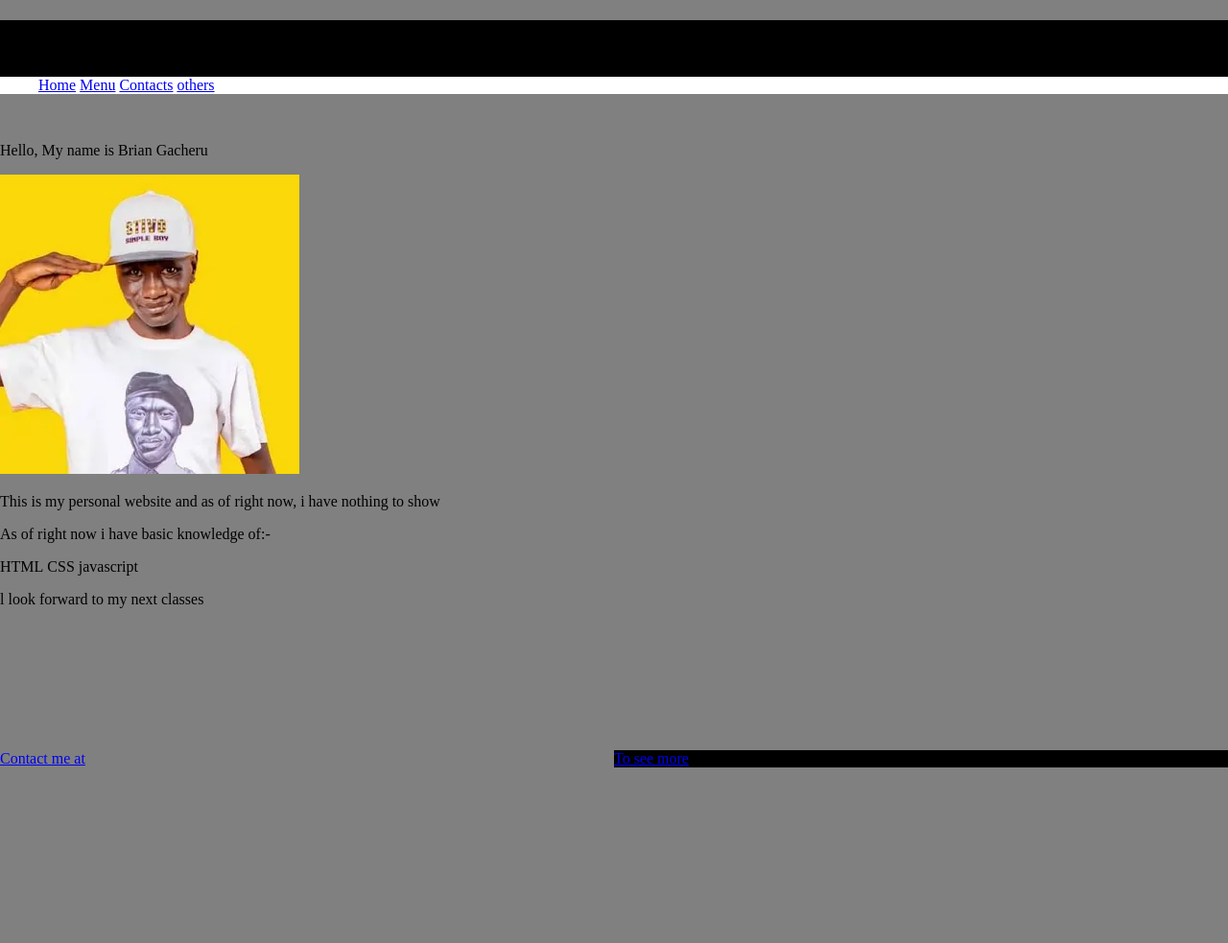
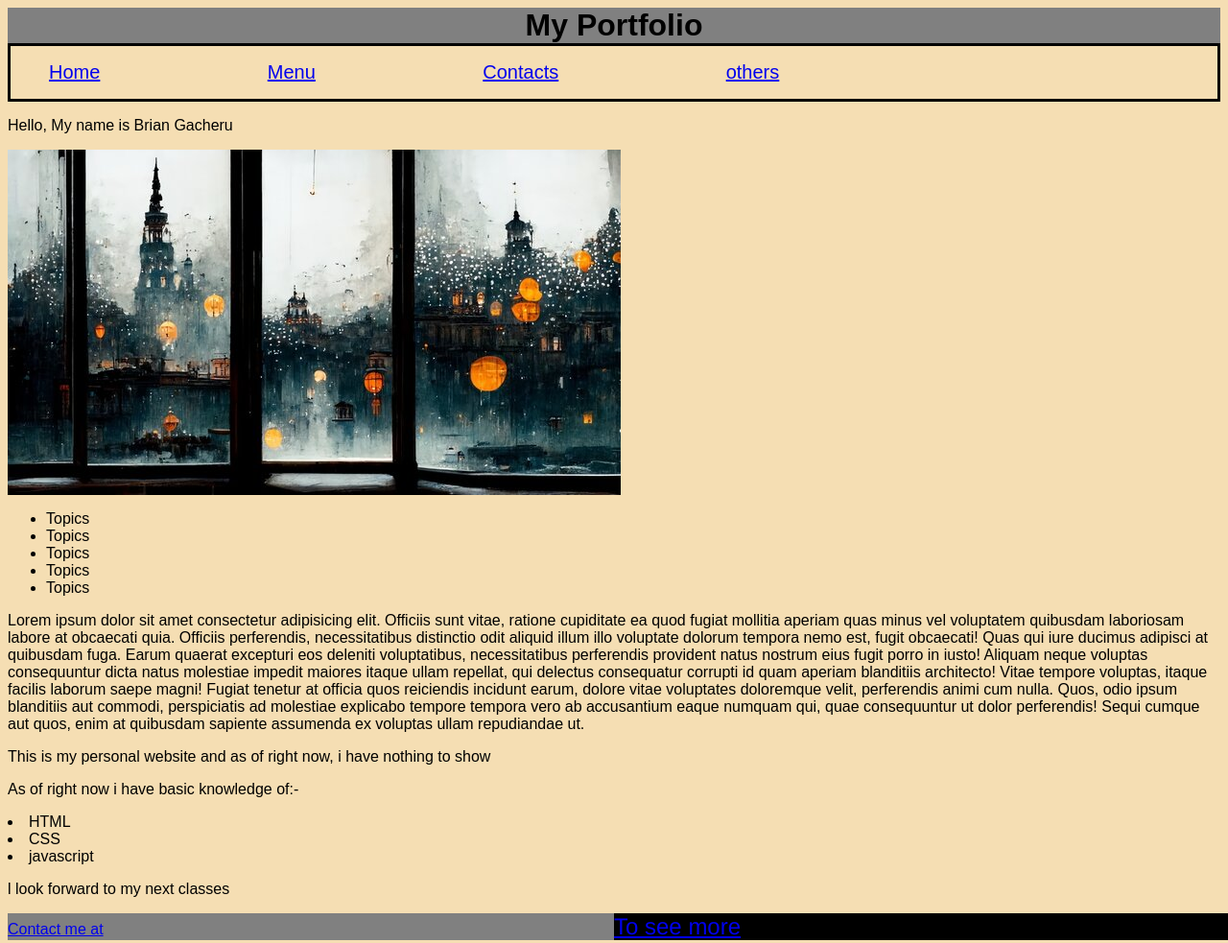
Before and after one commit to BrianGacheru8/My-Personal-Website, a plain HTML site: page index.html in a window 1280 px wide. Shown: the whole page at 96% size. Before the commit the page ends 800 px from the top, so only its background shows below. Drawn offline with Linux system fonts and the light colour scheme.

Commit message:
the goat

```diff
--- a/index.css
+++ b/index.css
@@ -1,14 +1,32 @@
 body{
-    margin:0px;
     padding: 0px;
-    background-color:grey;
+    background-color: wheat;
+    font-family: Arial, Helvetica, sans-serif;
 }
-header{
-    background-color: black;
+header h1{
+    background-color: grey;
+    font-size: xx-large;
+    margin-top: auto;
+    margin-bottom: auto;
+}
+img{
+    display: flex;
+    flex-wrap: wrap;
+    right: auto;
+}
+.navbar{
+    background-color: wheat;
+    border: 3px,solid;
+}
+.navcol{
+     flex-direction: column;
+
 }
 .navitem{
+    font-size: 20px;
+    margin-right: 170px;
+    display:inline;
     justify-content: space-between;
-    text-align:center;
 }
 .heady{
     height:50%;
@@ -20,7 +38,7 @@ header{
     width:100%;
     background-color:grey;
 }
-li{
+p+li{
     display:flex;
     display: inline;
 }
@@ -28,28 +46,20 @@ li{
     text-align: center;
 }
 
-p img{
-    box-sizing: border-box;
-    height:50px;
-    width:50px;
-    border-radius:50%;
-}
 h1{
     box-sizing:border-box;
 }
-div.dog{
-    margin: auto,50%;
+span.dog{
+    font-family: 'Franklin Gothic Medium', 'Arial Narrow', Arial, sans-serif;
+    font-size: x-large;
     width:50%;
     background-color:grey;
-    position:absolute;
-    bottom:0;
-    left:0;
 }
-div.cat{
-    margin: auto, 50%;
+span.cat{
+    font-family: 'Franklin Gothic Medium', 'Arial Narrow', Arial, sans-serif;
+    font-size: x-large;
     width:50%;
     background-color:black;
-    position:absolute;
-    bottom:0;
-    right:0;
+    position: absolute;
+    right: 0px;
 }
--- a/index.html
+++ b/index.html
@@ -19,10 +19,18 @@
                     </ul>
                 </div>
         </header>
-        <div id="makima">
-            <img href="./assets/img2.jpg">
-        </div>
-        <p id="pi">Hello, My name is Brian Gacheru</p><img src="./assets/simple.webp" alt="No Image">
+        <div id="makima"></div>
+        <p id="pi">Hello, My name is Brian Gacheru</p><img src="./assets/img2.jpg" alt="No Image">
+        <span class="navcol">
+            <ul>
+                <li>Topics</li>
+                <li>Topics</li>
+                <li>Topics</li>
+                <li>Topics</li>
+                <li>Topics</li>
+            </ul>
+        </span>
+        <span class="goat">Lorem ipsum dolor sit amet consectetur adipisicing elit. Officiis sunt vitae, ratione cupiditate ea quod fugiat mollitia aperiam quas minus vel voluptatem quibusdam laboriosam labore at obcaecati quia. Officiis perferendis, necessitatibus distinctio odit aliquid illum illo voluptate dolorum tempora nemo est, fugit obcaecati! Quas qui iure ducimus adipisci at quibusdam fuga. Earum quaerat excepturi eos deleniti voluptatibus, necessitatibus perferendis provident natus nostrum eius fugit porro in iusto! Aliquam neque voluptas consequuntur dicta natus molestiae impedit maiores itaque ullam repellat, qui delectus consequatur corrupti id quam aperiam blanditiis architecto! Vitae tempore voluptas, itaque facilis laborum saepe magni! Fugiat tenetur at officia quos reiciendis incidunt earum, dolore vitae voluptates doloremque velit, perferendis animi cum nulla. Quos, odio ipsum blanditiis aut commodi, perspiciatis ad molestiae explicabo tempore tempora vero ab accusantium eaque numquam qui, quae consequuntur ut dolor perferendis! Sequi cumque aut quos, enim at quibusdam sapiente assumenda ex voluptas ullam repudiandae ut.</span>
         <p> This is my personal website and as of right now, i have nothing to show</p>
 
         <p>As of right now i have basic knowledge of:-</p>
@@ -34,12 +42,12 @@
         <p>l look forward to my next classes</p>
            </div>
         <div class="taily">
-           <div class="dog">
+           <span class="dog">
             <a href= #> Contact me at</a>
-        </div>
-        <div class="cat">
-            <a href=#> To see more</a>
-        </div>
+             <span class="cat">
+                <a href=#> To see more</a>
+              </span>
+           </span>
        </div>
     </body>
 </html>
```
